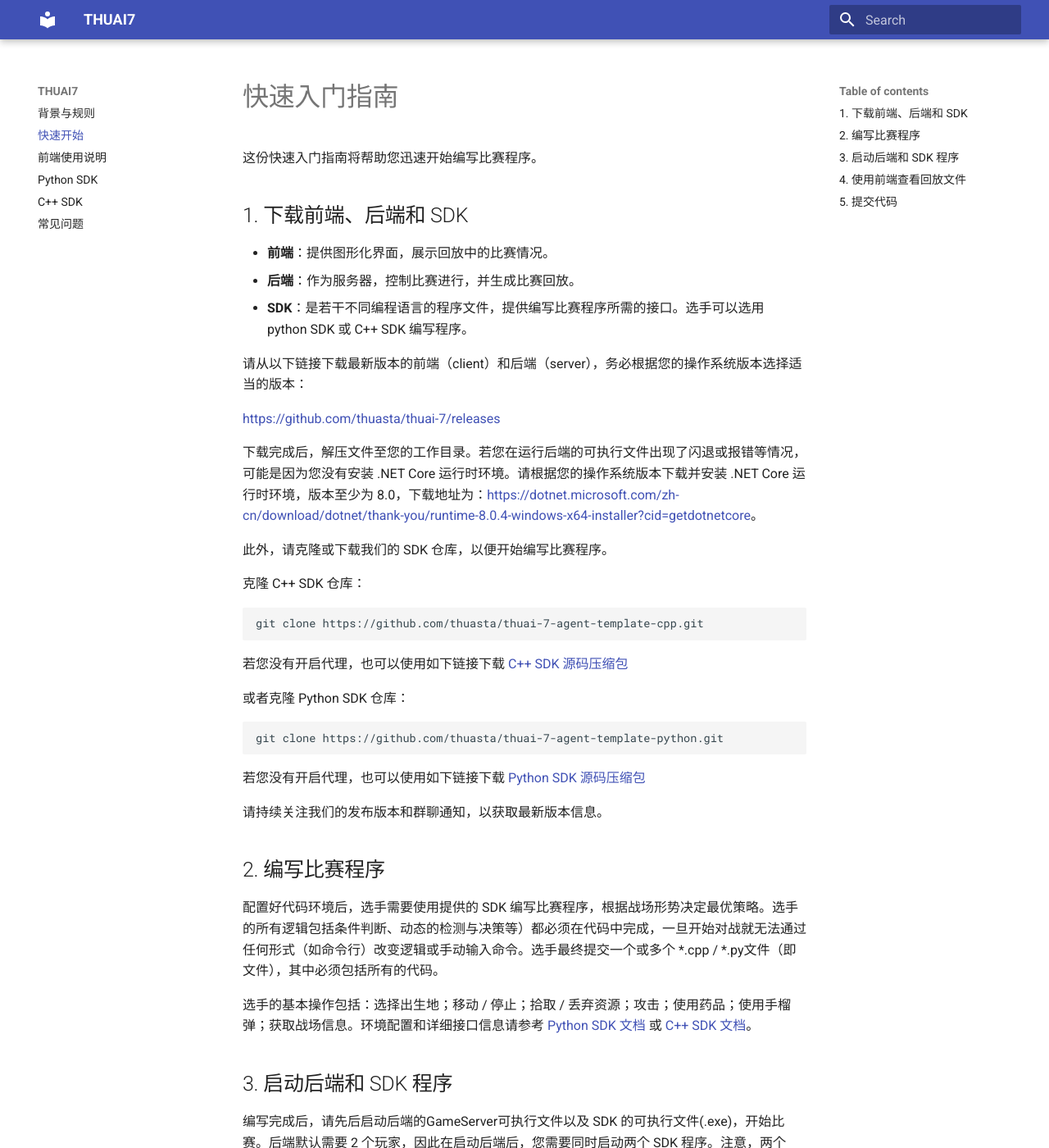
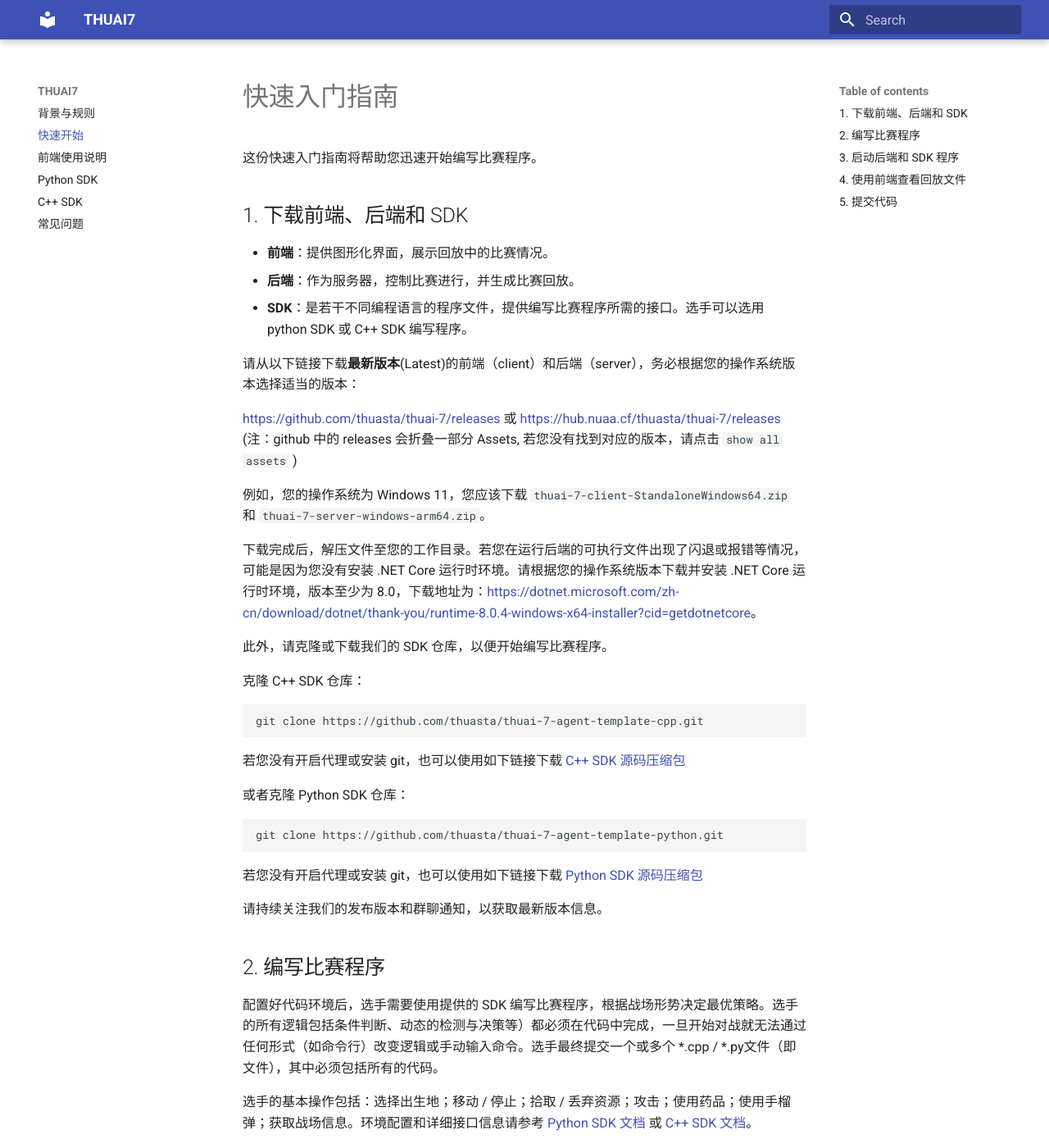
Before and after one commit to thuasta/thuai-7, an MkDocs documentation site: the page built from docs/quickstart.md, in a window 1280 px wide and 1400 px high. Shown: the whole window at 82% size. Built offline with MkDocs 1.6.1 and Material for MkDocs 9.7.7, drawn with Linux system fonts in a browser that asks for light colours.

Commit message:
Update docs

````diff
--- a/docs/quickstart.md
+++ b/docs/quickstart.md
@@ -8,9 +8,11 @@
 - **后端**：作为服务器，控制比赛进行，并生成比赛回放。
 - **SDK**：是若干不同编程语言的程序文件，提供编写比赛程序所需的接口。选手可以选用 python SDK 或 C++ SDK 编写程序。
 
-请从以下链接下载最新版本的前端（client）和后端（server），务必根据您的操作系统版本选择适当的版本：
+请从以下链接下载**最新版本**(Latest)的前端（client）和后端（server），务必根据您的操作系统版本选择适当的版本：
 
-[https://github.com/thuasta/thuai-7/releases](https://github.com/thuasta/thuai-7/releases)
+[https://github.com/thuasta/thuai-7/releases](https://github.com/thuasta/thuai-7/releases) 或 [https://hub.nuaa.cf/thuasta/thuai-7/releases](https://hub.nuaa.cf/thuasta/thuai-7/releases) (注：github 中的 releases 会折叠一部分 Assets, 若您没有找到对应的版本，请点击 `show all assets` )
+
+例如，您的操作系统为 Windows 11，您应该下载 `thuai-7-client-StandaloneWindows64.zip` 和 `thuai-7-server-windows-arm64.zip`。
 
 下载完成后，解压文件至您的工作目录。若您在运行后端的可执行文件出现了闪退或报错等情况，可能是因为您没有安装 .NET Core 运行时环境。请根据您的操作系统版本下载并安装 .NET Core 运行时环境，版本至少为 8.0，下载地址为：[https://dotnet.microsoft.com/zh-cn/download/dotnet/thank-you/runtime-8.0.4-windows-x64-installer?cid=getdotnetcore](https://dotnet.microsoft.com/zh-cn/download/dotnet/thank-you/runtime-8.0.4-windows-x64-installer?cid=getdotnetcore)。
 
@@ -22,7 +24,7 @@
 git clone https://github.com/thuasta/thuai-7-agent-template-cpp.git
 ```
 
-若您没有开启代理，也可以使用如下链接下载 [C++ SDK 源码压缩包](https://hub.nuaa.cf/thuasta/thuai-7-agent-template-cpp/archive/main.zip)
+若您没有开启代理或安装 git，也可以使用如下链接下载 [C++ SDK 源码压缩包](https://hub.nuaa.cf/thuasta/thuai-7-agent-template-cpp/archive/main.zip)
 
 或者克隆 Python SDK 仓库：
 
@@ -30,7 +32,7 @@ git clone https://github.com/thuasta/thuai-7-agent-template-cpp.git
 git clone https://github.com/thuasta/thuai-7-agent-template-python.git
 ```
 
-若您没有开启代理，也可以使用如下链接下载 [Python SDK 源码压缩包](https://hub.nuaa.cf/thuasta/thuai-7-agent-template-python/archive/main.zip)
+若您没有开启代理或安装 git，也可以使用如下链接下载 [Python SDK 源码压缩包](https://hub.nuaa.cf/thuasta/thuai-7-agent-template-python/archive/main.zip)
 
 请持续关注我们的发布版本和群聊通知，以获取最新版本信息。
 
````
Also changed, not shown: docs/index.md (+17 -1 lines).
